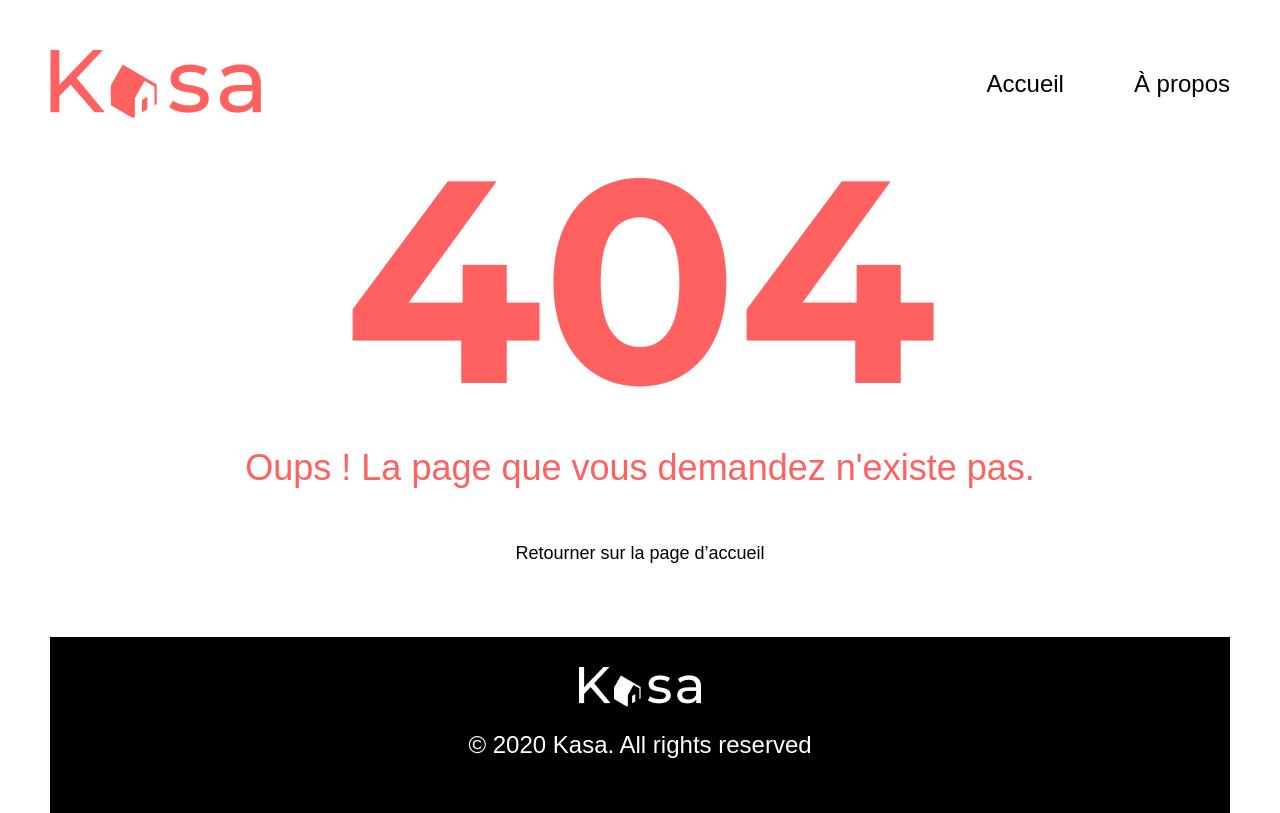
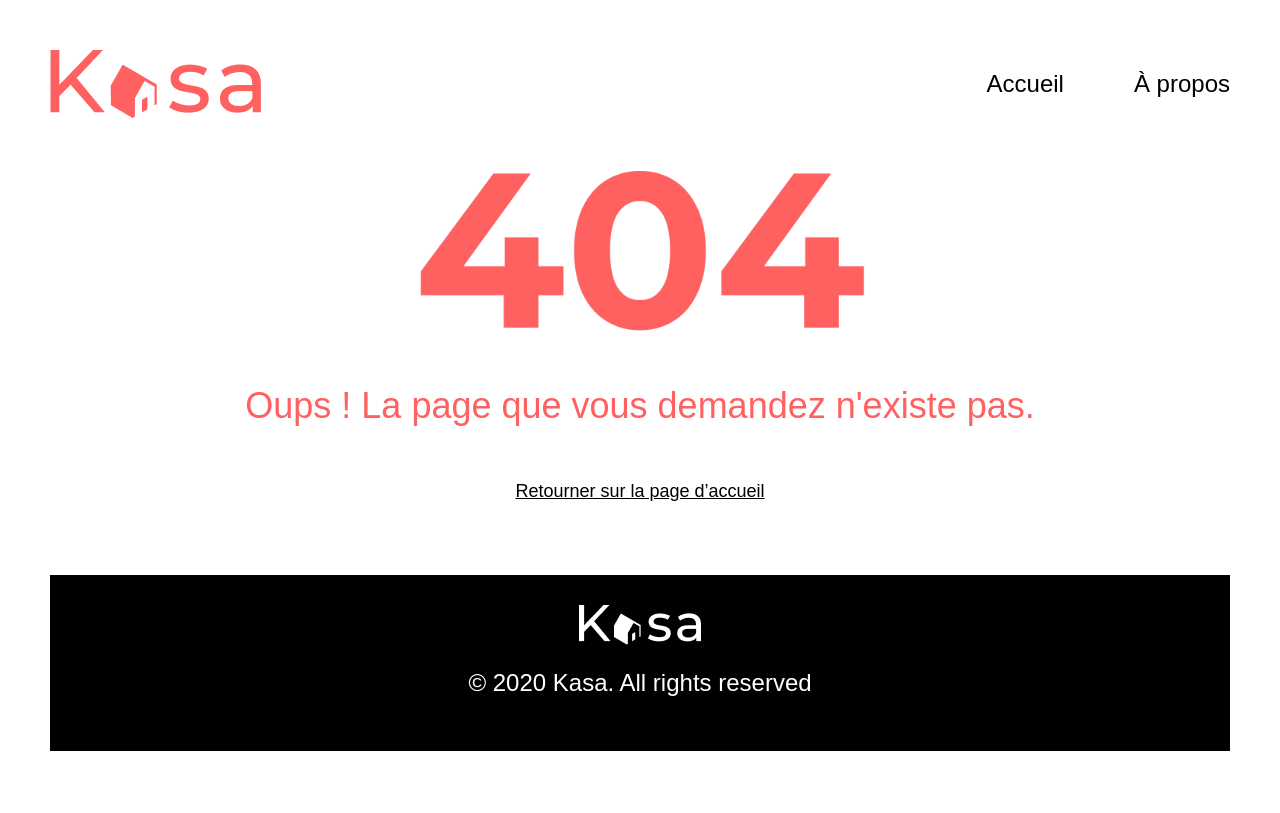
Before and after one commit to clementD99/Kasa, a React (Create React App) app: page /404 in a window 1280 px wide. Built offline with nearby package versions, Linux system fonts and the light colour scheme.

Commit message:
Ajout de styles et correction pour l'erreur

```diff
--- a/src/composants/Erreur/erreur.scss
+++ b/src/composants/Erreur/erreur.scss
@@ -3,25 +3,40 @@
   flex-direction: column;
   justify-content: center;
   align-items: center;
+
+  @media (max-width: 375px) {
+    gap: 113px;
+  }
 }
 
 .erreur-404 {
-  font-size: 100px;
-  font-weight: 700;
-  color: #ff6060;
+  width: 40%;
+
+  @media (max-width: 375px) {
+    width: 75%;
+  }
 }
 
 .erreur-text {
   font-size: 36px;
   font-weight: 500;
   color: #ff6060;
+  text-align: center;
+
+  @media (max-width: 375px) {
+    font-size: 18px;
+  }
 }
 
 .erreur-retour {
   font-size: 18px;
+
+  @media (max-width: 375px) {
+    font-size: 12px;
+  }
 }
 
 .erreur a {
-  text-decoration: none;
+  text-decoration: underline;
   color: #000000;
 }
```
